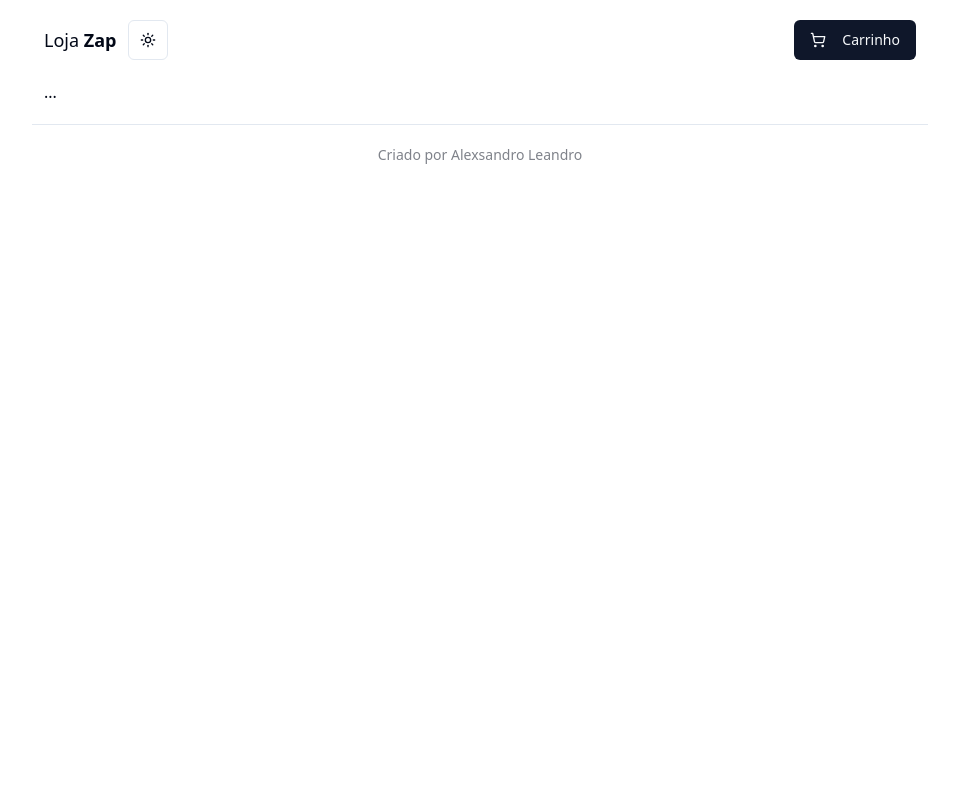
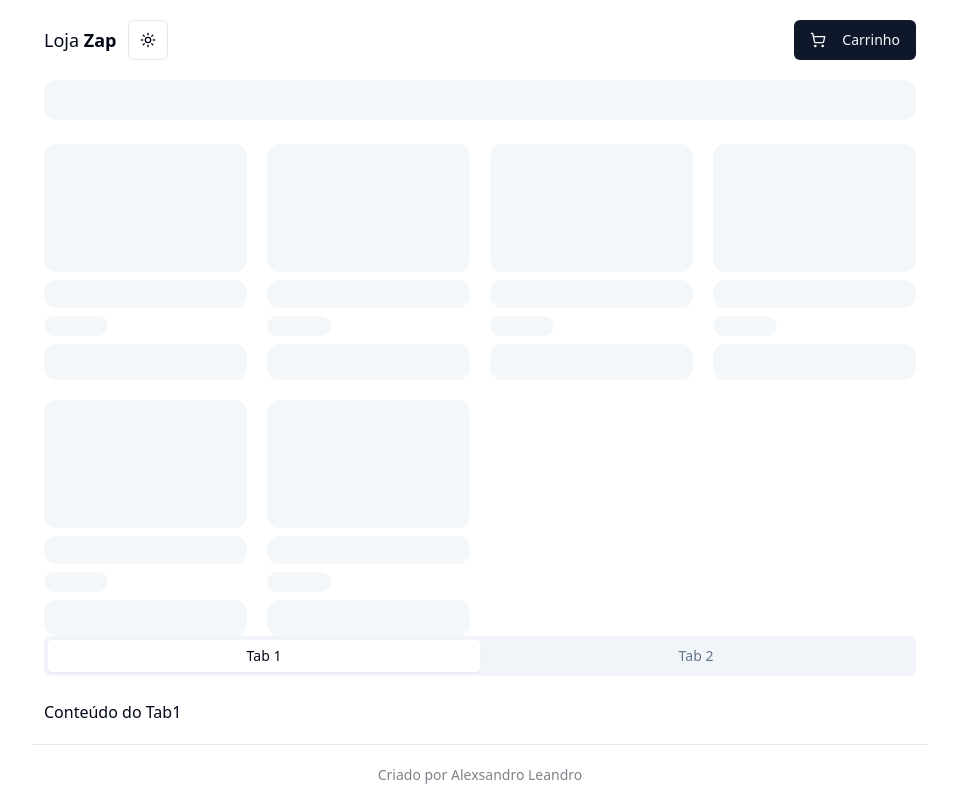
Before and after one commit to Alexferraz2/shadcn-loja, a Next.js app: page / in a window 1280 px wide. Shown: the whole page, without its empty margins (160-1119 px from the left). Built offline with nearby package versions, Linux system fonts and the light colour scheme.

Commit message:
Criado as Tabs dos produtos

```diff
--- a/package.json
+++ b/package.json
@@ -13,6 +13,7 @@
     "@radix-ui/react-dropdown-menu": "^2.1.6",
     "@radix-ui/react-separator": "^1.1.2",
     "@radix-ui/react-slot": "^1.1.2",
+    "@radix-ui/react-tabs": "^1.1.3",
     "class-variance-authority": "^0.7.1",
     "clsx": "^2.1.1",
     "lucide-react": "^0.477.0",
--- a/src/app/page.tsx
+++ b/src/app/page.tsx
@@ -1,5 +1,8 @@
 import Footer from "@/components/footer"
 import Header from "@/components/header"
+import TabSkeleton from "@/components/products/skeleton"
+import ProductsTab from "@/components/products/tab"
+import { Suspense } from "react"
 
 
 const Page = () => {
@@ -7,7 +10,10 @@
     <div className="w-full max-w-4xl mx-auto">
       <Header/>
       <div className="mx-3">
-        ...
+        <TabSkeleton/>
+        <Suspense fallback={<TabSkeleton/>}>
+          <ProductsTab/>
+        </Suspense>
       </div>
       <Footer/>
 
--- /dev/null
+++ b/src/components/products/skeleton.tsx
@@ -0,0 +1,23 @@
+import { Skeleton } from "@/components/ui/skeleton";
+
+const TabSkeleton = () => {
+    return(
+        <div>
+            <Skeleton className="w-full h-10 rounded-xl"/>
+
+            <div className="mt-6 grid gap-5 grid-cols-2 sm:grid-cols-3 md:grid-cols-4">
+                {Array.from({ length: 6 }, (item, index) => (
+                    <div key={index}>
+                        <Skeleton className="w-full h-32 rounded-xl"/>
+                        <Skeleton className="w-full mt-2 h-7 rounded-xl"/>
+                        <Skeleton className="w-16 mt-2 h-5 rounded-xl"/>
+                        <Skeleton className="w-full mt-2 h-9 rounded-xl"/>
+                    </div>
+                ))}
+            </div>
+        </div>
+    )
+}
+
+
+export default TabSkeleton;
--- /dev/null
+++ b/src/components/products/tab.tsx
@@ -0,0 +1,30 @@
+import { Tabs, TabsContent, TabsList, TabsTrigger } from "@/components/ui/tabs";
+
+const ProductsTab = () => {
+    return(
+        <Tabs defaultValue="tab1">
+            <TabsList className="flex">
+                <TabsTrigger
+                    className="flex-1"
+                    value="tab1">
+                    Tab 1
+                </TabsTrigger>
+
+                <TabsTrigger
+                     className="flex-1"
+                     value="tab2">
+                    Tab 2
+                </TabsTrigger>
+            </TabsList>
+            <TabsContent value="tab1" className="mt-6">
+                Conteúdo do Tab1
+            </TabsContent>
+            <TabsContent value="tab2" className="mt-6">
+                Conteúdo do Tab2
+            </TabsContent>
+        </Tabs>
+    )
+}
+
+
+export default ProductsTab;
--- /dev/null
+++ b/src/components/ui/skeleton.tsx
@@ -0,0 +1,15 @@
+import { cn } from "@/lib/utils"
+
+function Skeleton({
+  className,
+  ...props
+}: React.HTMLAttributes<HTMLDivElement>) {
+  return (
+    <div
+      className={cn("animate-pulse rounded-md bg-muted", className)}
+      {...props}
+    />
+  )
+}
+
+export { Skeleton }
--- /dev/null
+++ b/src/components/ui/tabs.tsx
@@ -0,0 +1,55 @@
+"use client"
+
+import * as React from "react"
+import * as TabsPrimitive from "@radix-ui/react-tabs"
+
+import { cn } from "@/lib/utils"
+
+const Tabs = TabsPrimitive.Root
+
+const TabsList = React.forwardRef<
+  React.ElementRef<typeof TabsPrimitive.List>,
+  React.ComponentPropsWithoutRef<typeof TabsPrimitive.List>
+>(({ className, ...props }, ref) => (
+  <TabsPrimitive.List
+    ref={ref}
+    className={cn(
+      "inline-flex h-10 items-center justify-center rounded-md bg-muted p-1 text-muted-foreground",
+      className
+    )}
+    {...props}
+  />
+))
+TabsList.displayName = TabsPrimitive.List.displayName
+
+const TabsTrigger = React.forwardRef<
+  React.ElementRef<typeof TabsPrimitive.Trigger>,
+  React.ComponentPropsWithoutRef<typeof TabsPrimitive.Trigger>
+>(({ className, ...props }, ref) => (
+  <TabsPrimitive.Trigger
+    ref={ref}
+    className={cn(
+      "inline-flex items-center justify-center whitespace-nowrap rounded-sm px-3 py-1.5 text-sm font-medium ring-offset-background transition-all focus-visible:outline-none focus-visible:ring-2 focus-visible:ring-ring focus-visible:ring-offset-2 disabled:pointer-events-none disabled:opacity-50 data-[state=active]:bg-background data-[state=active]:text-foreground data-[state=active]:shadow-sm",
+      className
+    )}
+    {...props}
+  />
+))
+TabsTrigger.displayName = TabsPrimitive.Trigger.displayName
+
+const TabsContent = React.forwardRef<
+  React.ElementRef<typeof TabsPrimitive.Content>,
+  React.ComponentPropsWithoutRef<typeof TabsPrimitive.Content>
+>(({ className, ...props }, ref) => (
+  <TabsPrimitive.Content
+    ref={ref}
+    className={cn(
+      "mt-2 ring-offset-background focus-visible:outline-none focus-visible:ring-2 focus-visible:ring-ring focus-visible:ring-offset-2",
+      className
+    )}
+    {...props}
+  />
+))
+TabsContent.displayName = TabsPrimitive.Content.displayName
+
+export { Tabs, TabsList, TabsTrigger, TabsContent }
```
Also changed, not shown: 1 other file (tests, documents, lock files or other folders).
